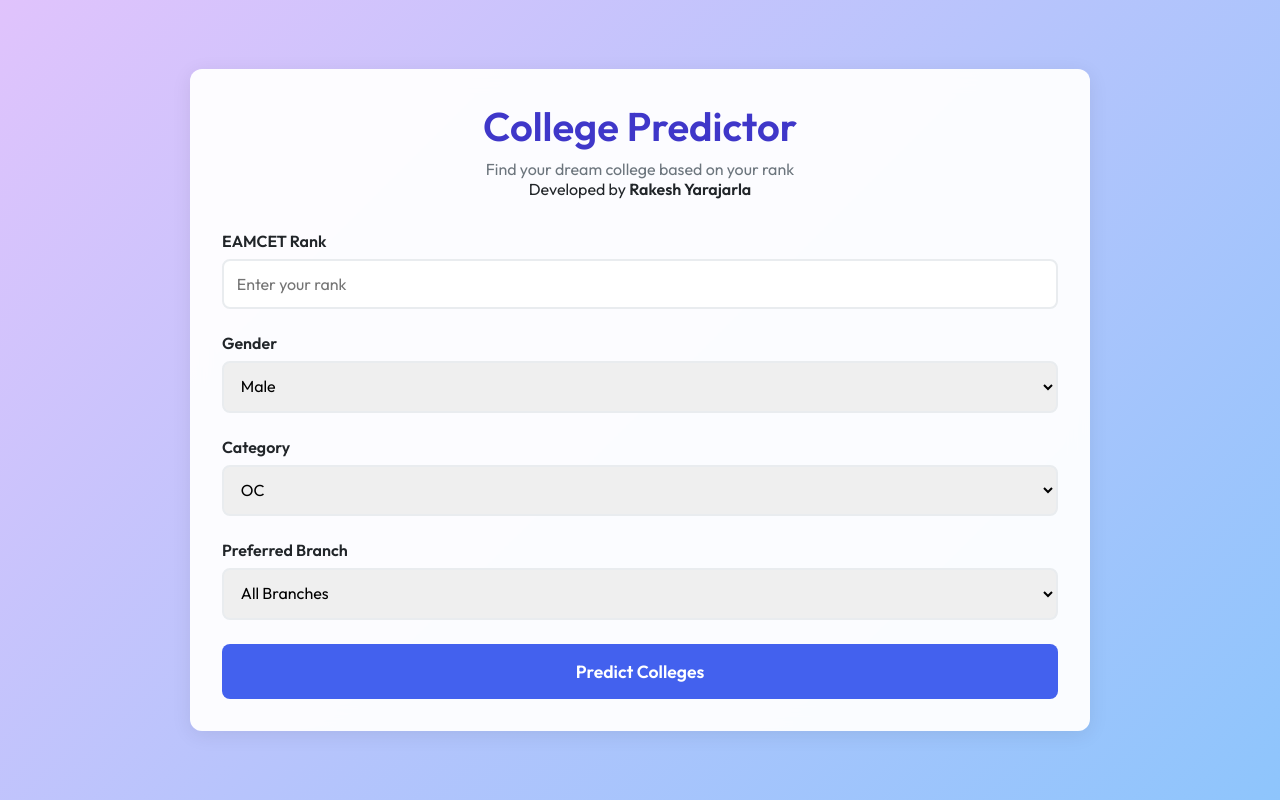
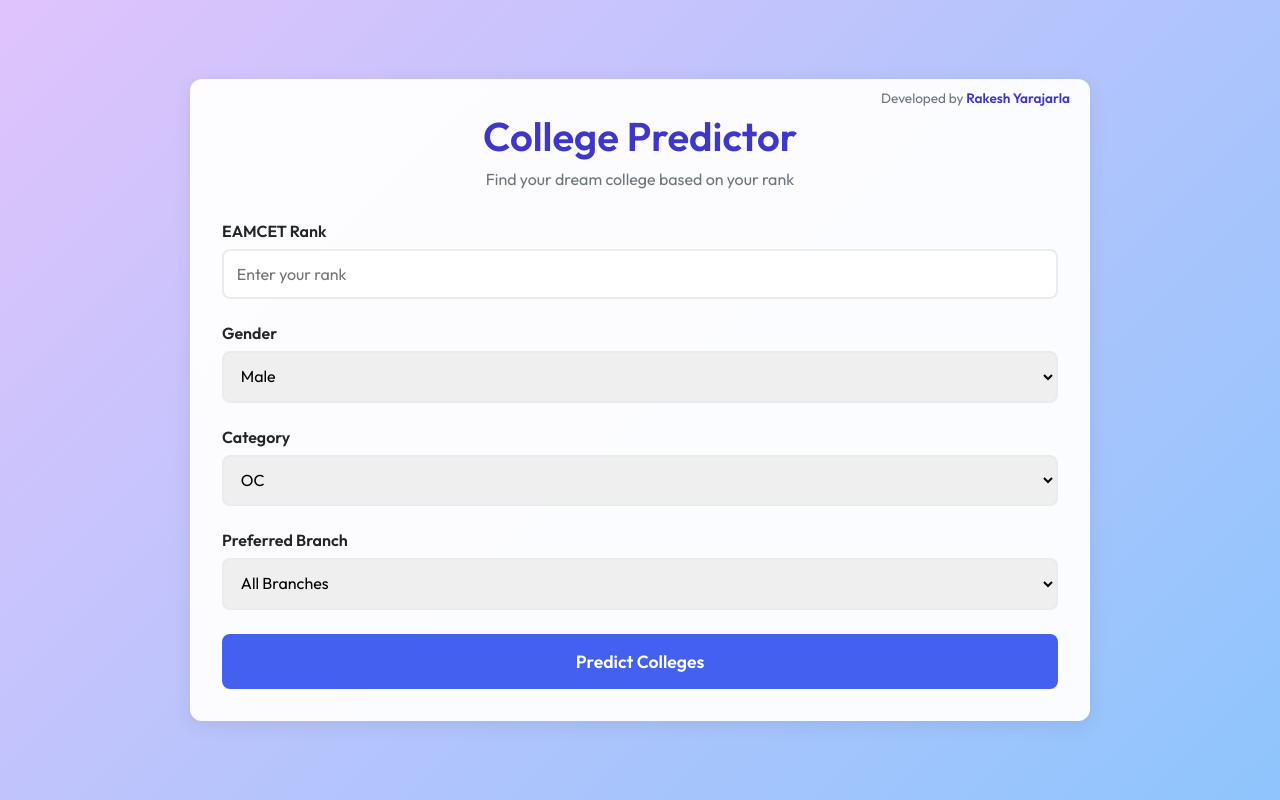
Before and after one commit to rakeshyarajarla/College_predictor_web, a plain HTML site: page public/index.html in a window 1280 px wide. Drawn offline with Linux system fonts and the light colour scheme.

Commit message:
Update style.css

```diff
--- a/public/style.css
+++ b/public/style.css
@@ -185,4 +185,20 @@ tr:hover {
     background: #f8dbdb;
     color: #c0392b;
     border-radius: 8px;
+
 }
+.header {
+    position: relative;
+}
+
+.developer-name {
+    position: absolute;
+    top: 10px;
+    right: 20px;
+    font-size: 0.85rem;
+    color: var(--text-secondary);
+}
+
+.developer-name strong {
+    color: var(--secondary-color);
+}
```
